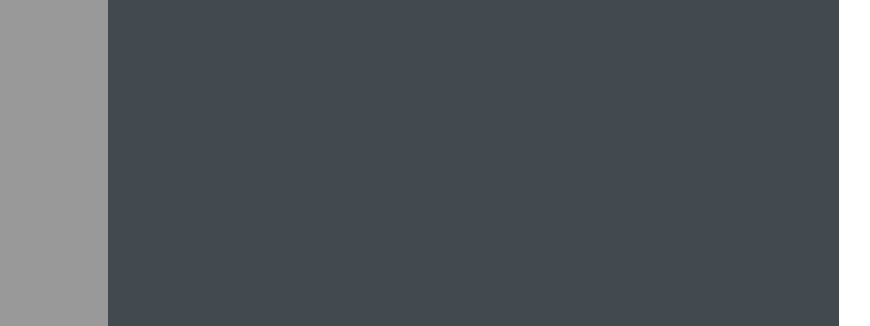
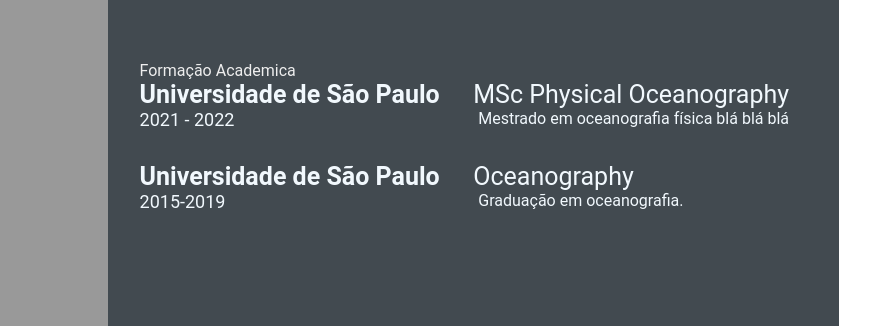
Before and after one commit to 0natalia/Jornada-Front-End-_-EBAC, a plain HTML site: page index.html in a window 1280 px wide. Shown: the part 422-748 px from the top of the page, 313-1183 px from the left. Drawn offline with Linux system fonts and the light colour scheme.

Commit message:
Dia 04: atualizando o index.html (#4)

```diff
--- a/index.html
+++ b/index.html
@@ -108,7 +108,35 @@
                 </section>
                 <!-- FIM EXPERIENCIA -->
 
-
+                <!-- INICIO FORMAÇÃO -->
+                <section class="education gap">
+                    <div class="right-title">Formação Academica</div>
+                    <div class="education-contents">
+                        <div class="education-left">
+                            <p class="education-school-name">Universidade de São Paulo</p>
+                            <p class="educationp-time-period">2021 - 2022</p>
+                        </div>
+                        <div class="education-right">
+                            <p class="education-subject">MSc Physical Oceanography</p>
+                            <p class="education-desc">
+                                Mestrado em oceanografia física blá blá blá
+                            </p>
+                        </div>
+                    </div>
+                    <div class="education-contents">
+                        <div class="education-left">
+                            <p class="education-school-name">Universidade de São Paulo</p>
+                            <p class="educationp-time-period">2015-2019</p>
+                        </div>
+                        <div class="education-right">
+                            <p class="education-subject">Oceanography</p>
+                            <p class="education-desc">
+                                Graduação em oceanografia.
+                            </p>
+                        </div>
+                    </div>
+                </section>
+                <!-- FIM FORMAÇÃO -->
 
             </div>
         </section>
```
